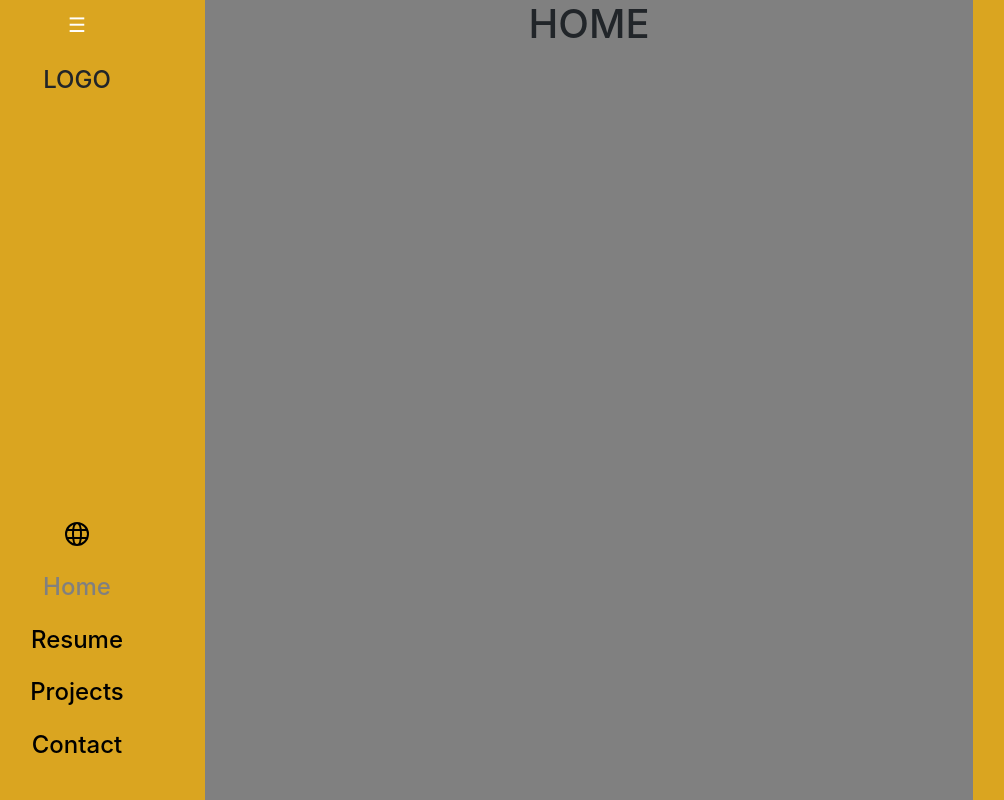
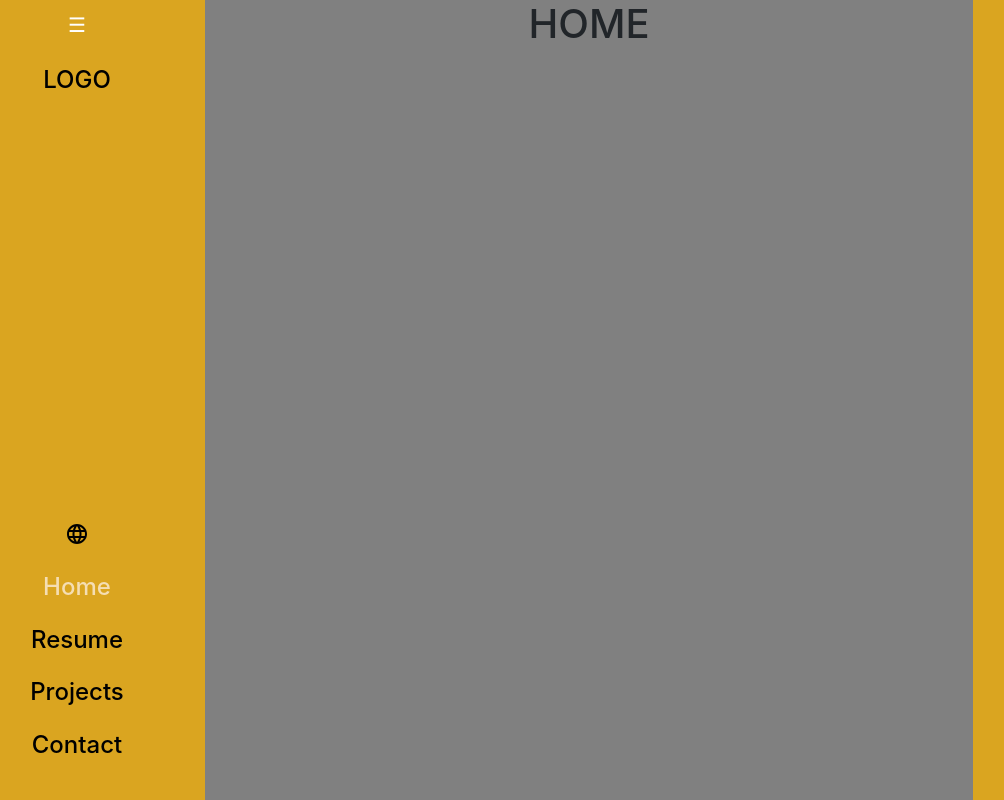
Before and after one commit to bertacsevercan/Gizem-portfolio, a React (Create React App) app in the folder porfolio/: page / in a window 1280 px wide. Shown: the whole page, without its empty margins (51-1055 px from the left). Built offline with nearby package versions, Linux system fonts and the light colour scheme.

Commit message:
fix lang button and add link to logo

```diff
--- a/porfolio/src/components/SideNav/index.jsx
+++ b/porfolio/src/components/SideNav/index.jsx
@@ -2,7 +2,7 @@ import React, { useState } from "react";
 import { NavLink } from "react-router-dom";
 import { useTranslation } from "react-i18next";
 import i18next from "i18next";
-import { GrLanguage } from "react-icons/gr";
+import { MdLanguage } from "react-icons/md";
 import "./style.css";
 
 const SideNav = ({ setMainWidth }) => {
@@ -38,37 +38,44 @@ const SideNav = ({ setMainWidth }) => {
           &#9776;
         </button>
         <div id="logo">
-          <h4>LOGO</h4>
+          <h4>
+            {" "}
+            {
+              <NavLink exact to="/">
+                LOGO
+              </NavLink>
+            }
+          </h4>
         </div>
       </div>
       <div className="navLinks">
         <button title={language} onClick={changeLanguage} id="worldButton">
-          <h4>{<GrLanguage />}</h4>
+          <h4>{<MdLanguage />}</h4>
         </button>
         <h4>
           {
-            <NavLink activeStyle={{ color: "grey" }} exact to="/">
+            <NavLink activeStyle={{ color: "wheat" }} exact to="/">
               {t("home.title")}
             </NavLink>
           }
         </h4>
         <h4>
           {
-            <NavLink activeStyle={{ color: "grey" }} to="/resume">
+            <NavLink activeStyle={{ color: "wheat" }} to="/resume">
               {t("resume.title")}
             </NavLink>
           }
         </h4>
         <h4>
           {
-            <NavLink activeStyle={{ color: "grey" }} to="/projects">
+            <NavLink activeStyle={{ color: "wheat" }} to="/projects">
               {t("projects.title")}
             </NavLink>
           }
         </h4>
         <h4>
           {
-            <NavLink activeStyle={{ color: "grey" }} to="/contact">
+            <NavLink activeStyle={{ color: "wheat" }} to="/contact">
               {t("contact.title")}
             </NavLink>
           }
--- a/porfolio/src/components/SideNav/style.css
+++ b/porfolio/src/components/SideNav/style.css
@@ -16,7 +16,7 @@
 }
 
 .navLinks a:hover {
-  color: grey;
+  color: wheat;
 }
 
 .navLinks h4 {
@@ -25,6 +25,16 @@
 
 #logo {
   padding-top: 1rem;
+  position: relative;
+}
+
+#logo a {
+  text-decoration: none;
+  color: black;
+}
+
+#logo a:hover {
+  color: wheat;
 }
 
 #worldButton {
@@ -34,7 +44,7 @@
 }
 
 #worldButton svg:hover {
-  box-shadow: 1px 1px grey;
+  color: wheat;
 }
 
 #navToggler {
```
Also changed, not shown: 1 other file (tests, documents, lock files or other folders).
